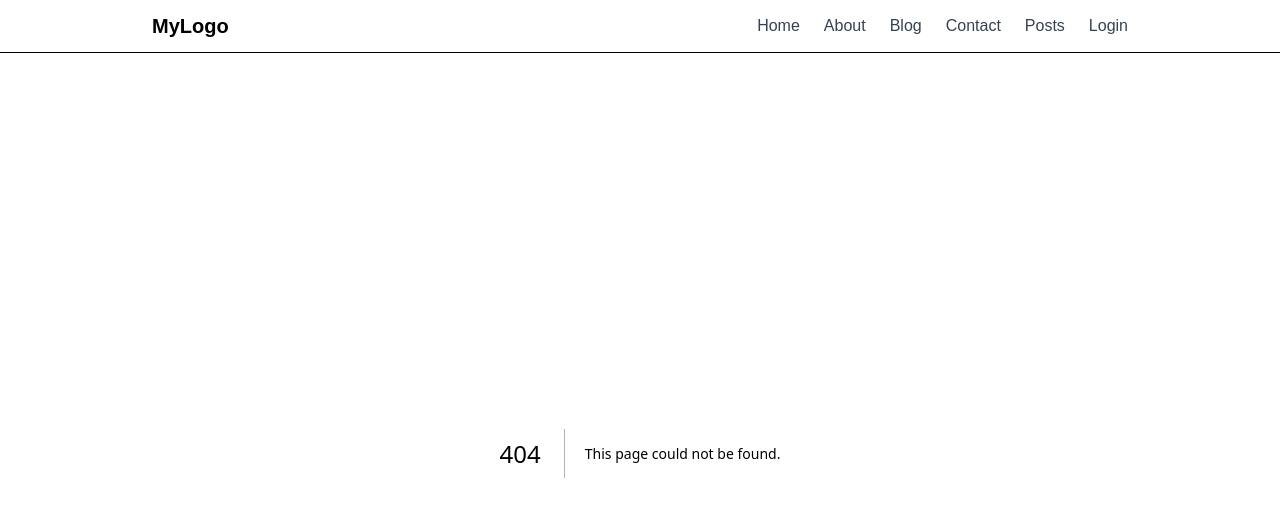
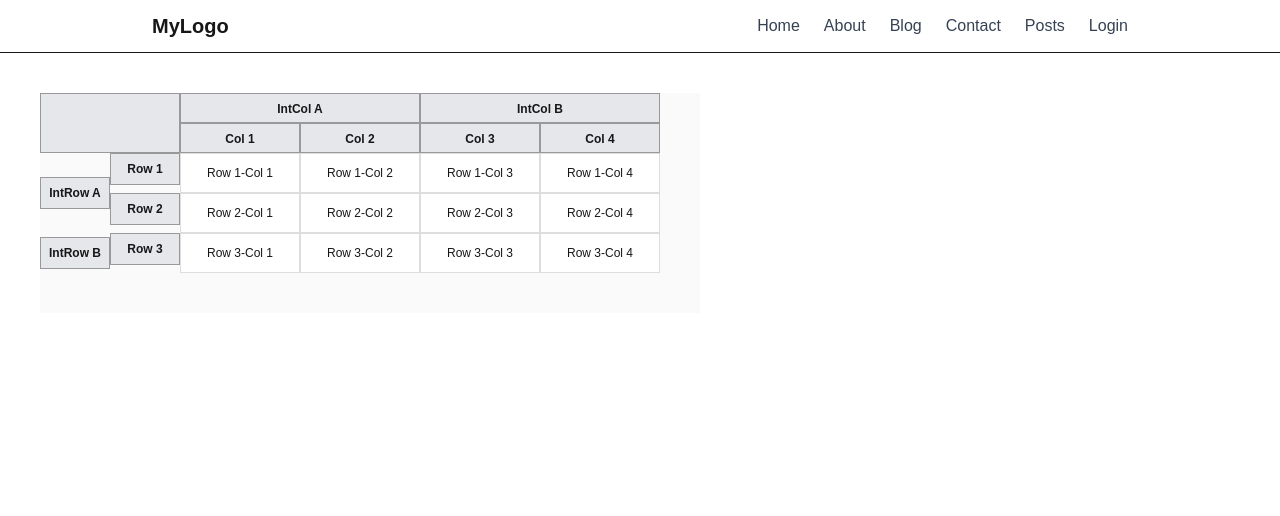
Before and after one commit to lyh4215/nextjs-test, a Next.js app: page /blog in a window 1280 px wide. Before the commit this address had no page. Shown: the top 516 px of the page. Built offline with nearby package versions, Linux system fonts and the light colour scheme.

Commit message:
feat : matrix 3 div sep

```diff
--- a/app/blog/layout.tsx
+++ /dev/null
@@ -1,34 +0,0 @@
-import type { Metadata } from "next";
-import { Geist, Geist_Mono } from "next/font/google";
-import "../globals.css";
-
-const geistSans = Geist({
-  variable: "--font-geist-sans",
-  subsets: ["latin"],
-});
-
-const geistMono = Geist_Mono({
-  variable: "--font-geist-mono",
-  subsets: ["latin"],
-});
-
-export const metadata: Metadata = {
-  title: "Create Next App",
-  description: "Generated by create next app",
-};
-
-export default function RootLayout({
-  children,
-}: Readonly<{
-  children: React.ReactNode;
-}>) {
-  return (
-    <html lang="en">
-      <body
-        className={`${geistSans.variable} ${geistMono.variable} antialiased`}
-      >
-        {children}
-      </body>
-    </html>
-  );
-}
--- /dev/null
+++ b/app/blog/page.tsx
@@ -0,0 +1,353 @@
+"use client";
+
+import React from "react";
+
+/* ============================================
+   TYPE DEFINITIONS
+============================================ */
+
+type Block = {
+  id: string;
+  label: string;
+  rowBlockId: string;
+  columnBlockId: string;
+};
+
+type RowBlock = {
+  id: string;
+  label: string;
+  order: number;
+};
+
+type RowInteriorBlock = {
+  id: string;
+  label: string;
+  order: number;
+  rowBlocks: RowBlock[];
+};
+
+type RootRow = {
+  id: string;
+  label: string;
+  interiorBlocks: RowInteriorBlock[];
+};
+
+type ColumnBlock = {
+  id: string;
+  label: string;
+  order: number;
+};
+
+type ColumnInteriorBlock = {
+  id: string;
+  label: string;
+  order: number;
+  columnBlocks: ColumnBlock[];
+};
+
+type RootColumn = {
+  id: string;
+  label: string;
+  interiorBlocks: ColumnInteriorBlock[];
+};
+
+/* ============================================
+   MOCK DATA
+============================================ */
+
+const rowInteriorMeta = [
+  { id: "ri1", order: 1, label: "IntRow A" },
+  { id: "ri2", order: 2, label: "IntRow B" },
+];
+
+const rowBlockMeta: RowBlock[] = [
+  { id: "r1", label: "Row 1", order: 1 },
+  { id: "r2", label: "Row 2", order: 2 },
+  { id: "r3", label: "Row 3", order: 1 },
+];
+
+const rowInteriorMap: Record<string, string[]> = {
+  ri1: ["r1", "r2"],
+  ri2: ["r3"],
+};
+
+const colInteriorMeta = [
+  { id: "ci1", order: 1, label: "IntCol A" },
+  { id: "ci2", order: 2, label: "IntCol B" },
+];
+
+const colBlockMeta: ColumnBlock[] = [
+  { id: "c1", label: "Col 1", order: 1 },
+  { id: "c2", label: "Col 2", order: 2 },
+  { id: "c3", label: "Col 3", order: 1 },
+  { id: "c4", label: "Col 4", order: 2 },
+];
+
+const colInteriorMap: Record<string, string[]> = {
+  ci1: ["c1", "c2"],
+  ci2: ["c3", "c4"],
+};
+
+/* block matrix 생성 */
+const allBlocks: Block[] = [];
+rowBlockMeta.forEach((rb) => {
+  colBlockMeta.forEach((cb) => {
+    allBlocks.push({
+      id: `${rb.id}-${cb.id}`,
+      label: `${rb.label}-${cb.label}`,
+      rowBlockId: rb.id,
+      columnBlockId: cb.id,
+    });
+  });
+});
+
+/* ============================================
+   BUILD STRUCTURES
+============================================ */
+
+function buildRow(): RootRow {
+  const interiors: RowInteriorBlock[] = rowInteriorMeta
+    .sort((a, b) => a.order - b.order)
+    .map((int) => {
+      const rowBlocks = rowInteriorMap[int.id]
+        .map((id) => rowBlockMeta.find((x) => x.id === id)!)
+        .sort((a, b) => a.order - b.order);
+
+      return {
+        id: int.id,
+        label: int.label,
+        order: int.order,
+        rowBlocks,
+      };
+    });
+
+  return { id: "root-row", label: "Root Row", interiorBlocks: interiors };
+}
+
+function buildColumn(): RootColumn {
+  const interiors: ColumnInteriorBlock[] = colInteriorMeta
+    .sort((a, b) => a.order - b.order)
+    .map((int) => {
+      const columnBlocks = colInteriorMap[int.id]
+        .map((id) => colBlockMeta.find((x) => x.id === id)!)
+        .sort((a, b) => a.order - b.order);
+
+      return {
+        id: int.id,
+        label: int.label,
+        order: int.order,
+        columnBlocks,
+      };
+    });
+
+  return { id: "root-col", label: "Root Column", interiorBlocks: interiors };
+}
+
+/* ============================================
+   UI COMPONENTS
+============================================ */
+
+const HeaderBox = ({
+  label,
+  style,
+}: {
+  label: string;
+  style?: React.CSSProperties;
+}) => (
+  <div
+    style={{
+      border: "1px solid #999",
+      background: "#e5e7eb",
+      boxSizing: "border-box",
+      padding: "6px 8px",
+      textAlign: "center",
+      fontWeight: 600,
+      fontSize: 12,
+      ...style,
+    }}
+  >
+    {label}
+  </div>
+);
+
+const Cell = ({ label }: { label: string }) => (
+  <div
+    style={{
+      border: "1px solid #ddd",
+      width: "100%",
+      height: "100%",
+      boxSizing: "border-box",
+      display: "flex",
+      justifyContent: "center",
+      alignItems: "center",
+      background: "#fff",
+      fontSize: 12,
+    }}
+  >
+    {label}
+  </div>
+);
+
+/* ============================================
+   MAIN PAGE
+============================================ */
+
+export default function Page() {
+  const rootRow = buildRow();
+  const rootCol = buildColumn();
+
+  const flatRows = rootRow.interiorBlocks.flatMap((x) => x.rowBlocks);
+  const flatCols = rootCol.interiorBlocks.flatMap((x) => x.columnBlocks);
+
+  const rowInteriorSpans = rootRow.interiorBlocks.map(
+    (i) => i.rowBlocks.length
+  );
+  const colInteriorSpans = rootCol.interiorBlocks.map(
+    (i) => i.columnBlocks.length
+  );
+
+  const cellW = 120;
+  const cellH = 40;
+
+  const columnHeaderHeight = 30 + 30; // interior row + block row
+  const rowHeaderWidth = 140;
+  const interiorColWidth = 70; // 왼쪽 IntRow 폭
+  const rowBlockColWidth = rowHeaderWidth - interiorColWidth;
+
+  return (
+    <div
+      style={{
+        position: "relative",
+        margin: 40,
+        width: flatCols.length * cellW + rowHeaderWidth + 40,
+        height: flatRows.length * cellH + columnHeaderHeight + 40,
+        background: "#fafafa",
+      }}
+    >
+      {/* 왼쪽 위 코너 (원하면 RootRow/RootColumn label 넣어도 됨) */}
+      <HeaderBox
+        label=""
+        style={{
+          position: "absolute",
+          top: 0,
+          left: 0,
+          width: rowHeaderWidth,
+          height: columnHeaderHeight,
+        }}
+      />
+
+      {/* ================= COLUMN HEADER (위쪽) ================= */}
+      <div
+        style={{
+          position: "absolute",
+          top: 0,
+          left: rowHeaderWidth,
+          width: flatCols.length * cellW,
+          display: "flex",
+          flexDirection: "column",
+        }}
+      >
+        {/* ColumnInterior */}
+        <div style={{ display: "flex" }}>
+          {rootCol.interiorBlocks.map((int, i) => (
+            <HeaderBox
+              key={int.id}
+              label={int.label}
+              style={{ width: colInteriorSpans[i] * cellW, height: 30 }}
+            />
+          ))}
+        </div>
+        {/* ColumnBlock */}
+        <div style={{ display: "flex" }}>
+          {flatCols.map((col) => (
+            <HeaderBox
+              key={col.id}
+              label={col.label}
+              style={{ width: cellW, height: 30 }}
+            />
+          ))}
+        </div>
+      </div>
+
+      {/* ================= ROW HEADER (왼쪽, IntRow가 좌측) ================= */}
+      <div
+        style={{
+          position: "absolute",
+          top: columnHeaderHeight,
+          left: 0,
+          width: rowHeaderWidth,
+          display: "grid",
+          gridTemplateColumns: `${interiorColWidth}px ${rowBlockColWidth}px`,
+          gridAutoRows: `${cellH}px`,
+          boxSizing: "border-box",
+        }}
+      >
+        {(() => {
+          const elements: React.ReactNode[] = [];
+
+          // 1) IntRow (RowInteriorBlock)들을 첫 번째 컬럼에 span으로 배치
+          let currentRowStart = 1;
+          rootRow.interiorBlocks.forEach((int, idx) => {
+            const span = rowInteriorSpans[idx];
+
+            elements.push(
+              <div
+                key={`int-${int.id}`}
+                style={{
+                  gridColumn: "1 / 2",
+                  gridRow: `${currentRowStart} / span ${span}`,
+                  display: "flex",
+                  alignItems: "center",
+                  justifyContent: "center",
+                }}
+              >
+                <HeaderBox label={int.label} />
+              </div>
+            );
+
+            currentRowStart += span;
+          });
+
+          // 2) 각 RowBlock 라벨을 두 번째 컬럼에 한 줄씩 배치
+          flatRows.forEach((rb, index) => {
+            const rowIndex = index + 1;
+            elements.push(
+              <div
+                key={`rb-${rb.id}`}
+                style={{
+                  gridColumn: "2 / 3",
+                  gridRow: `${rowIndex} / span 1`,
+                }}
+              >
+                <HeaderBox label={rb.label} />
+              </div>
+            );
+          });
+
+          return elements;
+        })()}
+      </div>
+
+      {/* ================= MAIN GRID (Block-only) ================= */}
+      <div
+        style={{
+          position: "absolute",
+          top: columnHeaderHeight,
+          left: rowHeaderWidth,
+          display: "grid",
+          gridTemplateColumns: `repeat(${flatCols.length}, ${cellW}px)`,
+          gridAutoRows: `${cellH}px`,
+        }}
+      >
+        {flatRows.map((rb) =>
+          flatCols.map((cb) => {
+            const blk = allBlocks.find(
+              (b) => b.rowBlockId === rb.id && b.columnBlockId === cb.id
+            );
+            return <Cell key={rb.id + cb.id} label={blk?.label ?? "-"} />;
+          })
+        )}
+      </div>
+    </div>
+  );
+}
```
Also changed, not shown: 1 other file (tests, documents, lock files or other folders).
